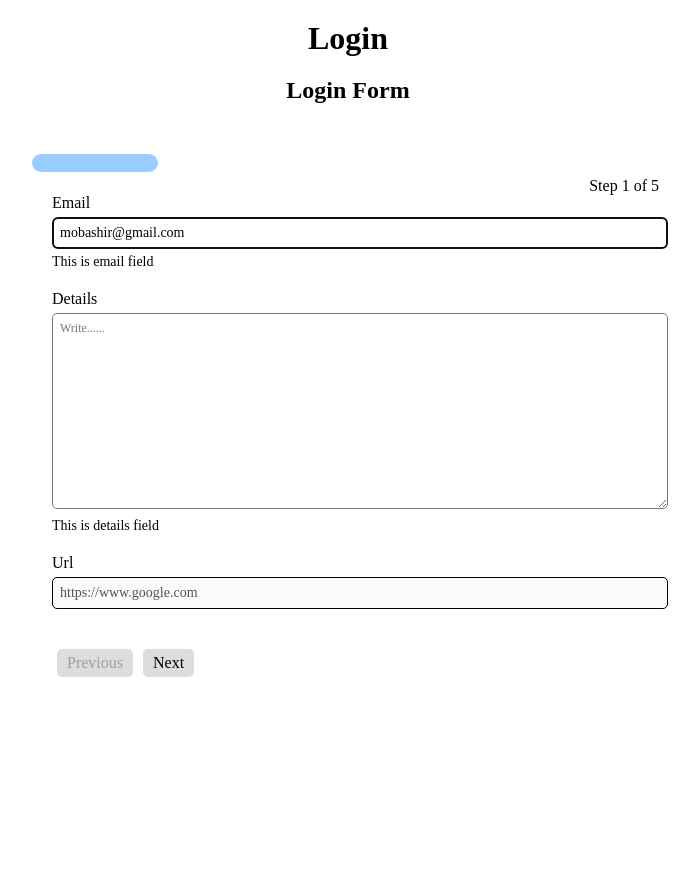
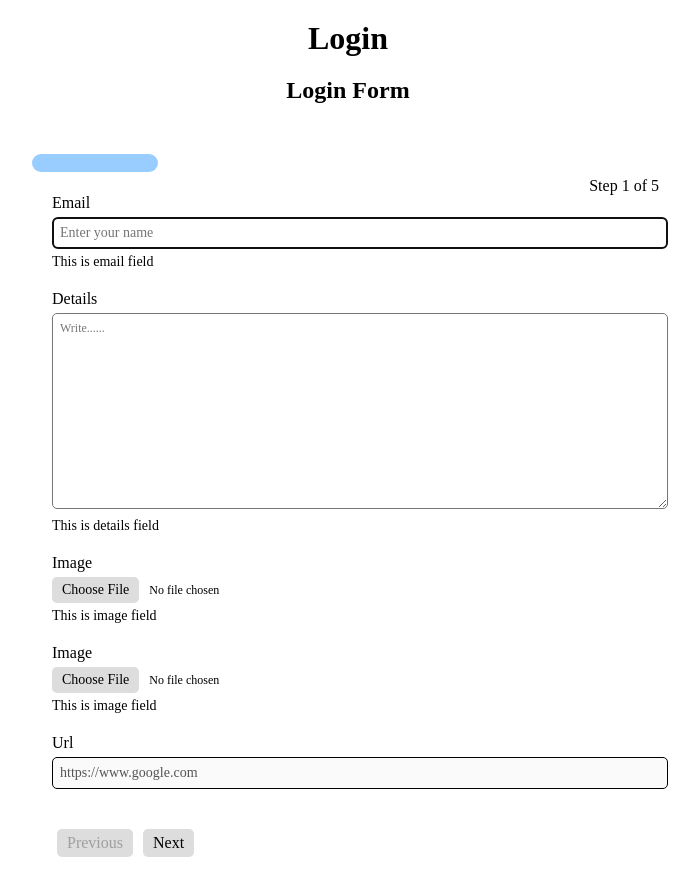
Before and after one commit to nettantra/llama-forms-react, a React (Create React App) app: page / in a window 1280 px wide. Shown: the whole page, without its empty margins (292-991 px from the left). Before the commit the page ends 800 px from the top, so only its background shows below. Built offline with nearby package versions, Linux system fonts and the light colour scheme.

Commit message:
implement email

```diff
--- a/src/App.tsx
+++ b/src/App.tsx
@@ -94,7 +94,12 @@ function App() {
               image: {
                 type: 'string',
                 required: true,
-                step: 3,
+                step: 1,
+              },
+              file: {
+                type: 'string',
+                // required: true,
+                step: 1,
               },
               checkBox:{
                 type: 'string',
@@ -185,6 +190,16 @@ function App() {
                 description: "This is checkbox field",
               },
               image: {
+                type: 'image',
+                label: 'Image',
+                description: "This is image field",
+                required: true,
+                errorMessage: "Please input jpg, png, jpeg only",
+                readOnly: false,
+                maxFileSize: 10000,
+                minFileSize: 1,
+              },
+              file: {
                 type: 'file',
                 label: 'Image',
                 description: "This is image field",
@@ -194,12 +209,12 @@ function App() {
                 maxFileSize: 10000,
                 minFileSize: 1,
                 // style:{color:"red"},
-                accept: ["jpg", "png", "jpeg"],
+                // accept: ["jpg", "png", "jpeg"],
               }
             }
           }}
           data={{
-            email: 'mobashir@gmail.com',
+            // email: 'mobashir@gmail.com',
             password: '123456',
             question: "yes",
             urlField: "https://www.google.com",
--- a/src/llama/components/Form/renderForm.tsx
+++ b/src/llama/components/Form/renderForm.tsx
@@ -7,7 +7,8 @@ import RadioField from "../fields/Radio/Radio";
 import TextAreaField from "../fields/TextArea/TextArea";
 import CheckBoxField from "../fields/CheckBox/CheckBox";
 import FileUploadField from "../fields/File/File";
-
+import EmailField from "../fields/Email/Email";
+import ImageField from '../fields/Image/Image';
 
 interface Props{
     fields:any,
@@ -35,6 +36,31 @@ export default function RenderForm(props:Props) {
                     </Fragment>
                 )
             }
+            case 'email': {
+                return (
+                    <Fragment key={index}>
+                        <EmailField
+                            handleData={handleData}
+                            properties={properties}
+                            parentState={data}
+                            name={key}
+                        />
+                    </Fragment>
+                )
+            }
+            case 'image': {
+                return (
+                    <Fragment key={index}>
+                        <ImageField
+                            handleData={handleData}
+                            properties={properties}
+                            parentState={data}
+                            name={key}
+                        />
+                    </Fragment>
+                )
+            }
+
             case 'radio': {
                 return (
                     <Fragment key={index}>
--- a/src/llama/components/fields/Common/InputField.tsx
+++ b/src/llama/components/fields/Common/InputField.tsx
@@ -45,7 +45,7 @@ export default function InputField(props: Props) {
     return true
   }
   // this function check the capsLock event in input field
-  const handleCapsLockchek = (e: any) => {
+  const handleCapsLockChek = (e: any) => {
     if (e.getModifierState("CapsLock")) {
       capsWarning.current.hidden = false;
       capsWarning.current.style.color = 'red';
@@ -128,7 +128,7 @@ export default function InputField(props: Props) {
           style={properties['type'] === 'color' ? { width: '40px', height: '40px' } : { width: '95%', padding: '7px', border: '1px solid #000', borderRadius: '5px', fontSize: '14px', fontFamily: 'Nunito Sans', fontWeight: '400' }}
           onChange={(e) => { handleChange(e) }}
           onKeyDown={blockInvalidChar}
-          onKeyUp={properties["capsLockWaring"] ? handleCapsLockchek : (e) => { console.log("caps lock warning is disabled") }}
+          onKeyUp={properties["capsLockWaring"] ? handleCapsLockChek : (e) => { console.log("caps lock warning is disabled") }}
           ref={inputRef}
         // ref={(target)=>{
         //     console.log(target.value)
--- /dev/null
+++ b/src/llama/components/fields/Email/Email.tsx
@@ -0,0 +1,68 @@
+import React, { useState, useRef, useEffect } from "react";
+
+interface LooseObject {
+    [key: string]: any
+}
+
+interface Props {
+    properties: LooseObject,
+    handleData: any,
+    name: any,
+    parentState: any,
+}
+
+export default function EmailField(props: Props) {
+    const { properties, handleData, name } = props
+    const [error, setError] = useState(false)
+
+    const regexObject: any = {
+        email: { regex: /^(([^<>()\[\]\\.,;:\s@"]+(\.[^<>()\[\]\\.,;:\s@"]+)*)|(".+"))@((\[[0-9]{1,3}\.[0-9]{1,3}\.[0-9]{1,3}\.[0-9]{1,3}\])|(([a-zA-Z\-0-9]+\.)+[a-zA-Z]{2,}))$/, errorMessage: "Please enter a valid email" }
+    }
+
+    function checkValidation(regex: string, value: string) {
+        const re = new RegExp(regex);
+        return re.test(value)
+    }
+    const caseChange = (value: any) => {
+        if (properties["lowercase"]) return value.toLowerCase();
+        if (properties["uppercase"]) return value.toUpperCase();
+        return value
+    }
+    const handleChange = (e: any) => {
+        let input = e.target.value;
+        let value = caseChange(input)
+        if (properties.validationRegex) {
+            setError(!checkValidation(properties['validationRegex'], value))
+            handleData(value, !checkValidation(properties['validationRegex'], value))
+        } else if (properties.type in regexObject) {
+            setError(!checkValidation(regexObject[properties.type]['regex'], value))
+            handleData(value, !checkValidation(regexObject[properties.type]['regex'], value))
+        }
+    }
+
+    return (
+        <>
+            <h3 style={{ fontFamily: 'Nunito Sans', fontWeight: '400', fontSize: '16px', margin: '5px 0' }}>{properties['label']}</h3>
+            <input
+                id={name}
+                name={name}
+                type="email"
+                placeholder={properties['placeholder'] ? properties['placeholder'] : null}
+                value={props.parentState[name]?.value}
+                disabled={properties['readOnly'] ? properties['readOnly'] : false}
+                required={properties['required'] ? properties['required'] : false}
+                autoFocus={properties['autoFocus'] ? properties['autoFocus'] : false}
+                autoComplete={properties['autoComplete'] ? "on" : "off"}
+                height={properties['height'] ? properties['height'] : null}
+                width={properties['width'] ? properties['width'] : null}
+                pattern={properties['validationRegex'] ? properties['validationRegex'] : null}
+                style={properties['type'] === 'color' ? { width: '40px', height: '40px' } : { width: '95%', padding: '7px', border: '1px solid #000', borderRadius: '5px', fontSize: '14px', fontFamily: 'Nunito Sans', fontWeight: '400' }}
+                onChange={(e) => { handleChange(e) }}
+            />
+            <div style={{ marginBottom: '20px' }}>
+                <p style={{ margin: '5px 0px', fontFamily: 'Nunito Sans', fontWeight: '200', fontSize: '14px' }}>{properties['description']}</p>
+                {error ? <p style={{ marginTop: '5px', fontFamily: 'Nunito Sans', fontWeight: '600', fontSize: '14px', color: '#9e001a' }}>{properties['errorMessage'] ? properties['errorMessage'] : (properties.type in regexObject) ? regexObject[properties.type]['errorMessage'] : null}</p> : null}
+            </div>
+        </>
+    )
+}
--- a/src/llama/components/fields/File/File.tsx
+++ b/src/llama/components/fields/File/File.tsx
@@ -8,7 +8,7 @@ interface Props{
   parentState:any,
 }
 
-export default function FileUploadField(props:Props) {
+export default function FileUploadField(props:any) {
   const { properties, handleData, name } = props;
   const [error, setError] = useState(false);
 
@@ -36,7 +36,7 @@ export default function FileUploadField(props:Props) {
         handleData(e.target.files[0]);
       } else {
         setError(true);
-        handleData(e.target.files[0], true);
+        handleData('', true);
       }
     }
   };
@@ -58,7 +58,7 @@ export default function FileUploadField(props:Props) {
           id={name}
           name={name}
           className="uploadInput"
-          type={properties["type"] ? properties["type"] : "text"}
+          type='file'
           placeholder={
             properties["placeholder"] ? properties["placeholder"] : null
           }
--- /dev/null
+++ b/src/llama/components/fields/Image/Image.tsx
@@ -0,0 +1,27 @@
+import React, { useState } from 'react';
+import FileUploadField from '../File/File';
+
+
+interface Props {
+    properties: any,
+    handleData: any,
+    name: any,
+    parentState: any,
+}
+
+export default function ImageField(props: Props) {
+    const { properties, handleData, name, parentState } = props;
+
+    properties.accept = ["jpg", "png", "jpeg"];
+
+    return (
+        <>
+            <FileUploadField
+                handleData={handleData}
+                properties={properties}
+                parentState={parentState}
+                name={name}
+            />
+        </>
+    )
+}
```
